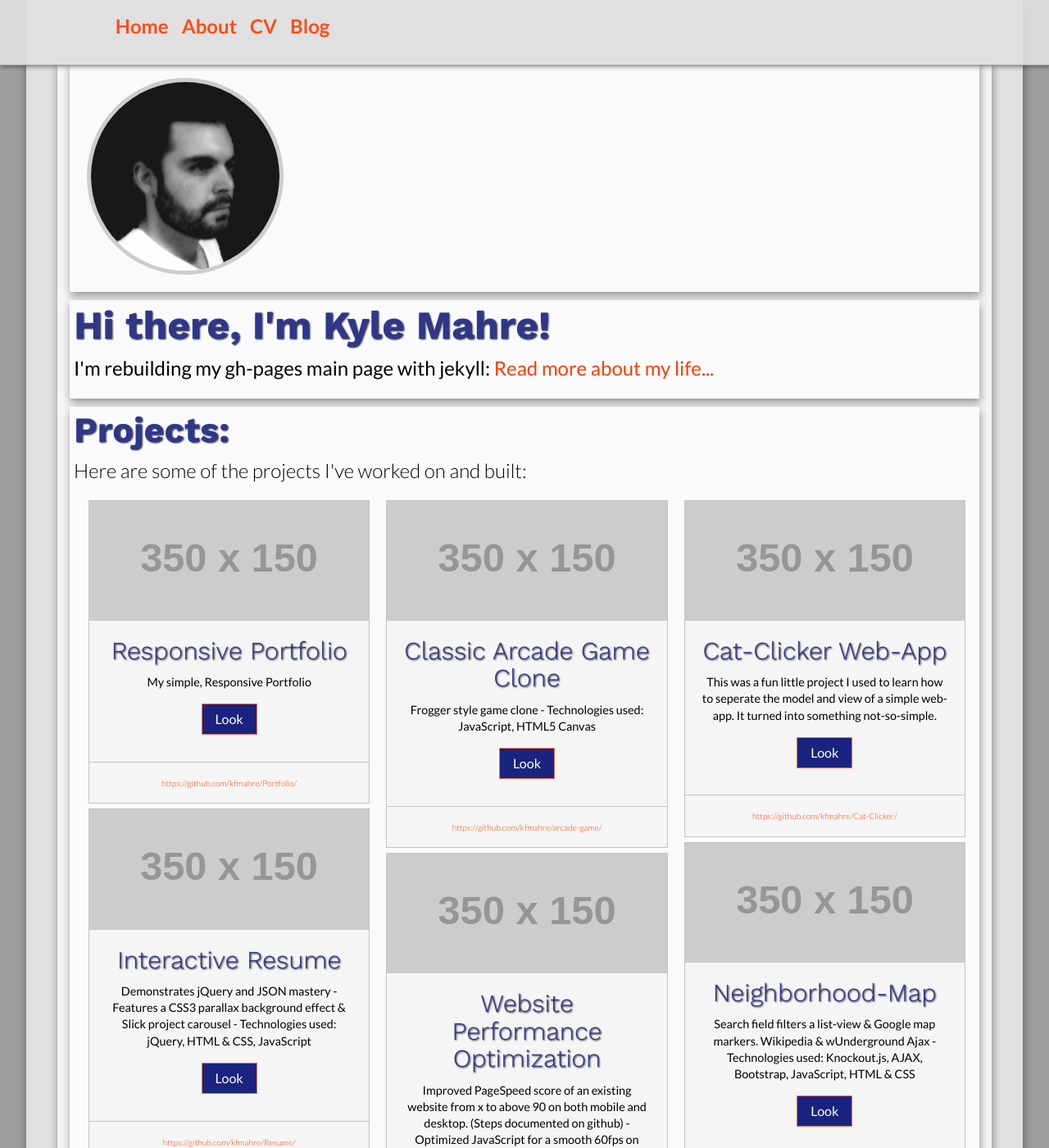
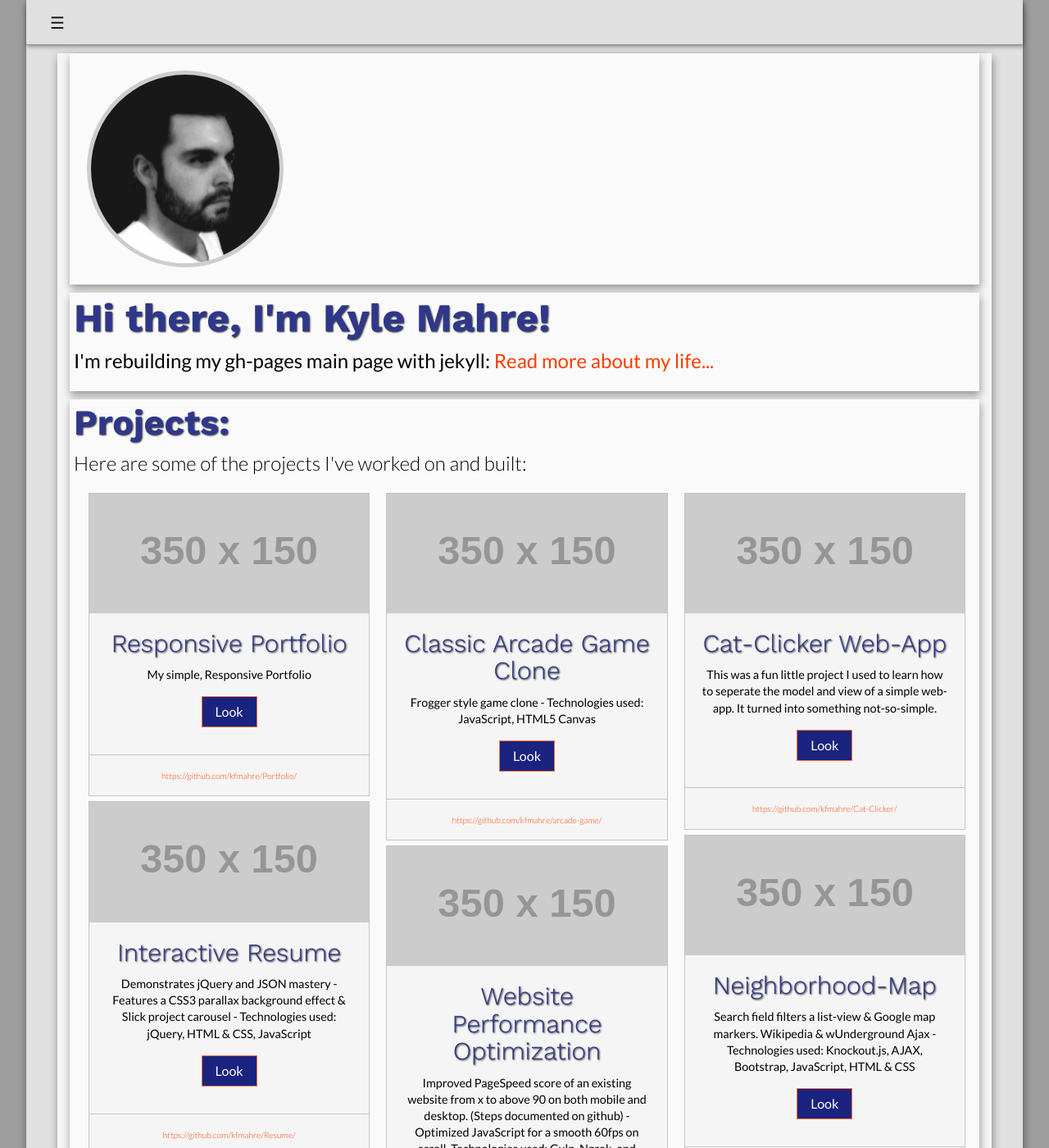
Before and after one commit to kfmahre/kfmahre.github.io, a Jekyll site: the page built from index.html, in a window 1280 px wide and 1400 px high. Shown: the whole window at 82% size. Built offline with Jekyll 4.4.1, drawn with Linux system fonts in a browser that asks for light colours.

Commit message:
changed the navbar

```diff
--- a/_layouts/default.html
+++ b/_layouts/default.html
@@ -18,12 +18,18 @@
 
   <body>
 
-    <nav class="navbar navbar-fixed-top">
-      <div class="nav navbar-nav nav-left-margin">
-      <a class="nav-item nav-link" href="/"><p>Home</p></a></li>
-      <a class="nav-item nav-link" href="/about"><p>About</p></a></li>
-      <a class="nav-item nav-link" href="/cv"><p>CV</p></a></li>
-      <a class="nav-item nav-link" href="/blog"><p>Blog</p></a></li>
+
+    <nav class="navbar navbar-full">
+      <button class="navbar-toggler" type="button" data-toggle="collapse" data-target="#exCollapsingNavbar">
+    &#9776;
+      </button>
+      <div class="collapse" id="exCollapsingNavbar">
+        <div class="nav navbar-nav nav-left-margin">
+          <a class="nav-item nav-link" href="/"><p>Home</p></a></li>
+          <a class="nav-item nav-link" href="/about"><p>About</p></a></li>
+          <a class="nav-item nav-link" href="/cv"><p>CV</p></a></li>
+          <a class="nav-item nav-link" href="/blog"><p>Blog</p></a></li>
+        </div>
       </div>
     </nav>
 
```
Also changed, not shown: css/main.css.
